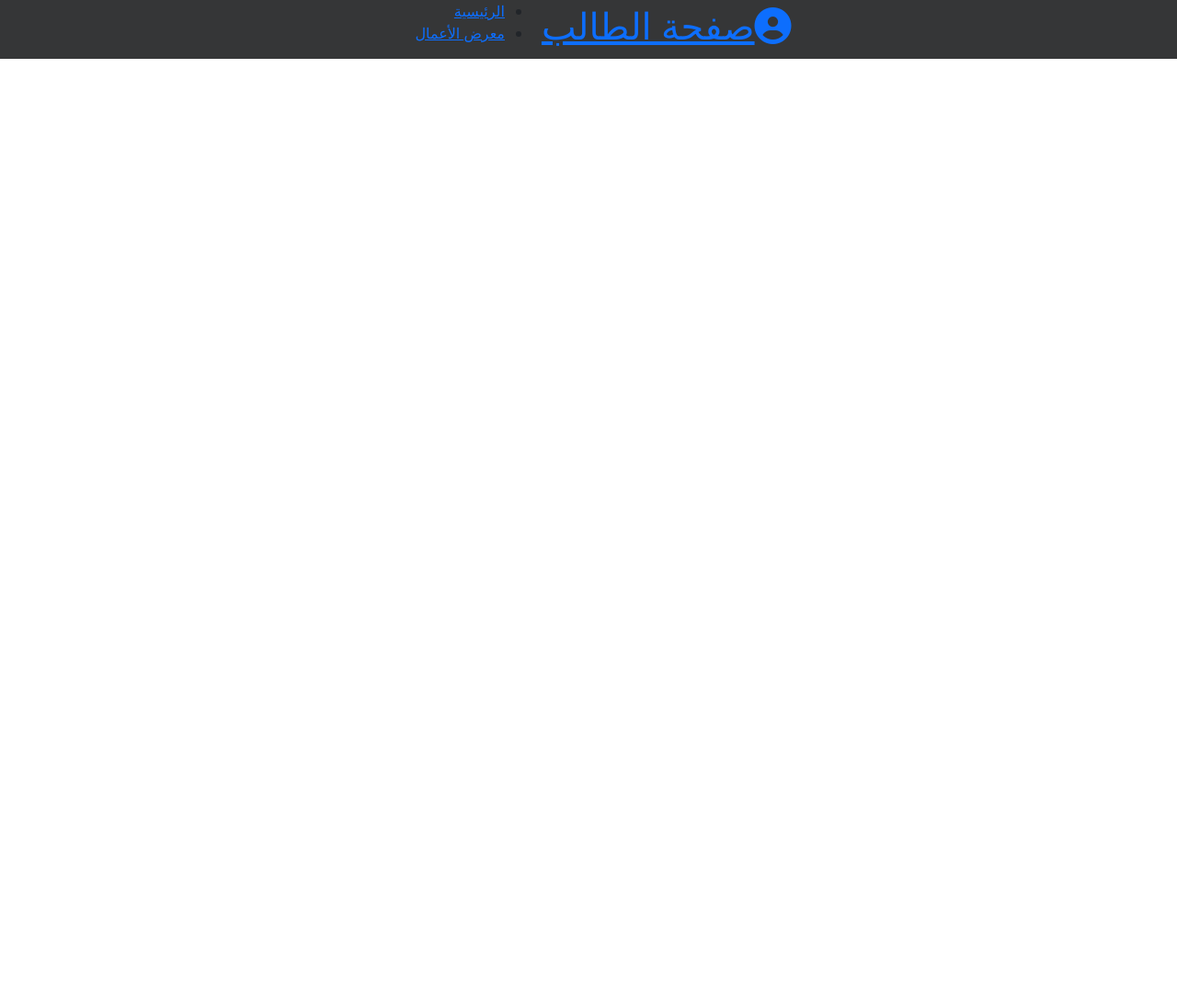
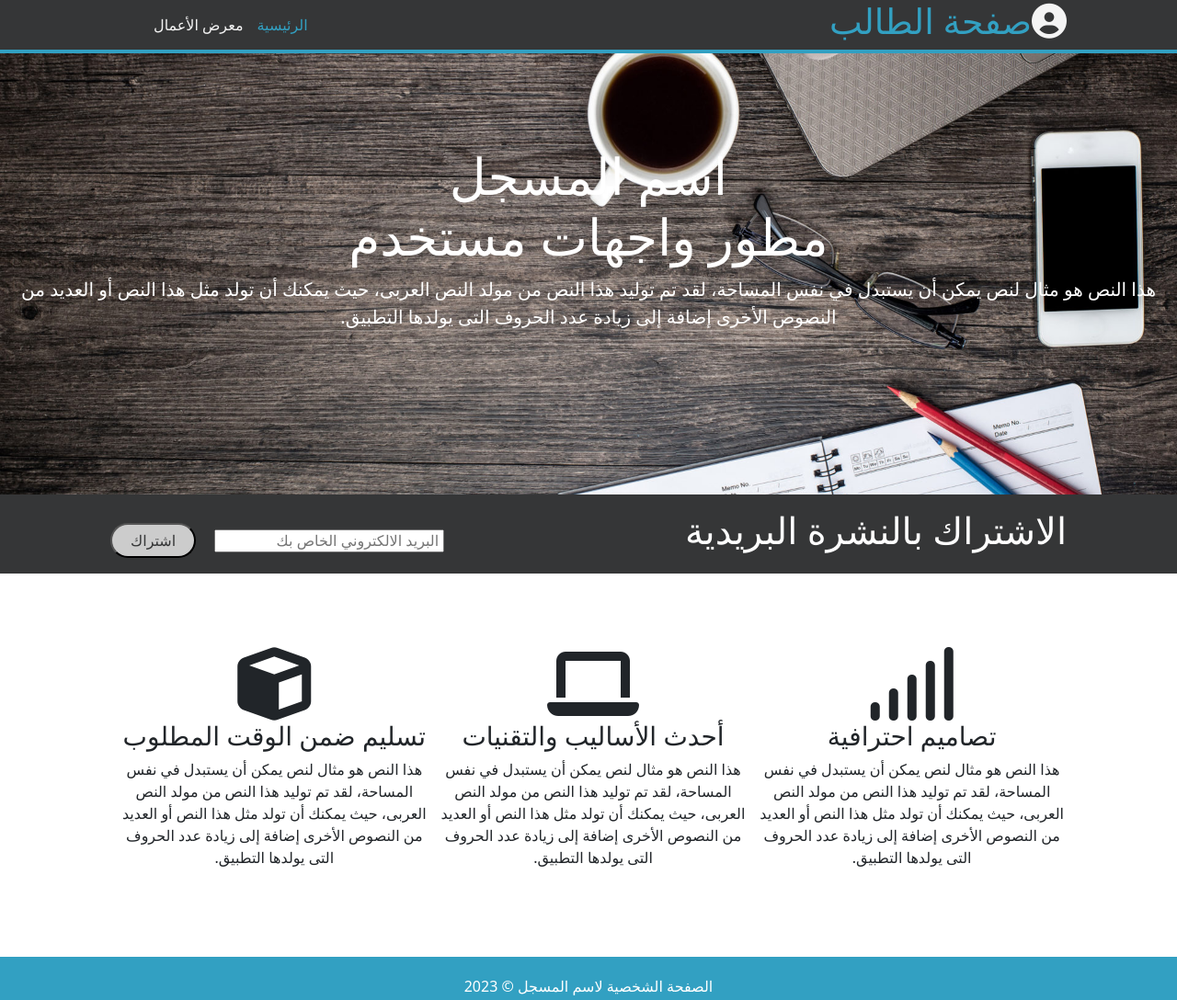
Before and after one commit to mouhamamd-kl/personal-website, a plain HTML site: page index.html in a window 1280 px wide. Shown: the whole page at 92% size. Before the commit the page ends 800 px from the top, so only its background shows below. Drawn offline with nearby package versions, Linux system fonts and the light colour scheme; files whose address does not match are found by name.

Commit message:
project that uses js html css fundementals to learn how the basic of them works

```diff
--- a/css/style.css
+++ b/css/style.css
@@ -1,26 +1,148 @@
+@import url("https:fonts.googleapis.com/css?family=El+Messiri");
 
-@import url("https:fonts.googleapis.com/css?family=El+Messiri");
-body{
-    font-family: 'El Messiri','sans-serif';
+body {
+    font-family: 'El Messiri', 'sans-serif';
     padding: 0;
     margin: 0;
     background-color: #f4f4f4;
     direction: rtl;
 }
-main{
+
+main {
     display: flex;
     flex-wrap: wrap;
 }
-main>section{
+
+main>section {
     width: 100%;
     margin: auto;
     overflow: hidden;
 }
-#header{
+
+#header {
+    flex-flow: row wrap;
     background-color: #353637;
     display: flex;
     justify-content: center;
     align-items: center;
-    border-bottom: 3px #32a0c2;
+    align-content: center;
+    border-bottom: 4px solid #32a0c2;
     padding: 0px 120px;
 }
+
+#branding h1 {
+    font-size: 38px;
+}
+
+nav>ul {
+    margin-top: 0px;
+    list-style-type: none;
+}
+
+#header a {
+    color: #f4f4f4;
+    text-decoration: none;
+}
+
+nav>ul>li {
+    float: right;
+    margin-left: 15px;
+}
+
+li a {
+    text-decoration: none;
+    color: white;
+}
+
+#header .highlight,
+#header .current a {
+    color: #32a0c2;
+}
+
+#showcase {
+    min-height: 480px;
+    background-image: url("C:/Users/KL/Desktop/summer projects/personal website/img/image.jpg");
+    background-repeat: no-repeat;
+    background-size: cover;
+    background-position: center;
+    text-align: center;
+    color: #ffffffff;
+}
+
+#showcase h1 {
+    margin-top: 100px;
+    font-size: 55px;
+    margin-bottom: 10px;
+}
+
+#showcase p {
+    font-size: 20px;
+
+}
+
+#newsletter {
+    padding: 15px 120px;
+    color: white;
+    background: #353637;
+    display: flex;
+    flex-flow: row wrap;
+    justify-content: center;
+    align-content: center;
+    align-items: center;
+}
+
+#newsletter h1 {
+    float: right;
+}
+
+#newsletter form {
+    float: left;
+    margin-top: 15px;
+    display: flex;
+    flex-flow: row wrap;
+    align-content: center;
+    align-items: center;
+    justify-content: center;
+}
+
+#newsletter input[type="email"] {
+    padding: 4px;
+    height: 25px;
+    width: 250px;
+}
+
+.button {
+    margin-right: 20px;
+    border-radius: 25px;
+    height: 38px;
+    background: #cccccc;
+    padding-left: 20px;
+    padding-right: 20px;
+    color: #353637;
+}
+
+#boxes {
+    margin-top: 20px;
+    padding: 60px 120px;
+    display: flex;
+    flex-flow: row wrap;
+    justify-content: center;
+    align-items: center;
+    align-content: center;
+}
+#boxes .box{
+    text-align: center;
+    margin-left: 10px;
+}
+@media (max-width:1020px){
+    #boxes{
+        flex-direction: column;
+    }
+}
+#footer{
+    padding: 20px;
+    margin-top: 20px;
+    color: white;
+    background-color: #32a0c2;
+    text-align: center;
+}
--- a/index.html
+++ b/index.html
@@ -13,10 +13,11 @@
     </head>
 
     <body>
-        <script src="https://cdn.jsdelivr.net/npm/bootstrap@5.2.3/dist/js/bootstrap.bundle.min.js" integrity="sha384-kenU1KFdBIe4zVF0s0G1M5b4hcpxyD9F7jL+jjXkk+Q2h455rYXK/7HAuoJl+0I4" crossorigin="anonymous"></script>
+        <script src="https://code.jquery.com/jquery-3.7.0.js" integrity="sha256-JlqSTELeR4TLqP0OG9dxM7yDPqX1ox/HfgiSLBj8+kM=" crossorigin="anonymous"></script>
+        <script src="./js/script.js"></script>
         <main>
             <section id="header">
-                <div id="branding" class="flex-grow:8">
+                <div id="branding" style="flex-grow:8">
                     <h1><a href="index.html"><i class="fa fa-user-circle"></i><span class="highlight">صفحة الطالب</span></a></h1>
                 </div>
                 <nav>
@@ -27,18 +28,36 @@
                 </nav>
             </section>
             <section id="showcase">
-
+                <h1> اسم المسجل <br>مطور واجهات مستخدم</h1>
+                <p>هذا النص هو مثال لنص يمكن أن يستبدل في نفس المساحة، لقد تم توليد هذا النص من مولد النص العربى، حيث يمكنك أن تولد مثل هذا النص أو العديد من النصوص الأخرى إضافة إلى زيادة عدد الحروف التى يولدها التطبيق.</p>
             </section>
             <section id="newsletter">
-
+                <h1 style="flex-grow: 8;">الاشتراك بالنشرة البريدية</h1>
+                <form action="">
+                    <input type="email" name="" id="" placeholder="البريد الالكتروني الخاص بك">
+                    <button type="submit" class="button" style="flex-grow: 5;">اشتراك</button>
+                </form>
             </section>
             <section id="boxes">
-                <div class="box"></div>
-                <div class="box"></div>
-                <div class="box"></div>
+                <div class="box" style="flex: 30%;">
+                    <i class="fa fa-signal fa-5x"></i>
+                    <h3>تصاميم احترافية</h3>
+                    <p>هذا النص هو مثال لنص يمكن أن يستبدل في نفس المساحة، لقد تم توليد هذا النص من مولد النص العربى، حيث يمكنك أن تولد مثل هذا النص أو العديد من النصوص الأخرى إضافة إلى زيادة عدد الحروف التى يولدها التطبيق.</p>
+                </div>
+                <div class="box" style="flex: 30%;">
+                <i class="fa fa-laptop fa-5x"></i>
+                <h3>أحدث الأساليب والتقنيات</h3>
+                <p>هذا النص هو مثال لنص يمكن أن يستبدل في نفس المساحة، لقد تم توليد هذا النص من مولد النص العربى، حيث يمكنك أن تولد مثل هذا النص أو العديد من النصوص الأخرى إضافة إلى زيادة عدد الحروف التى يولدها التطبيق.</p>
+                </div>
+                <div class="box" style="flex: 30%;">
+                <i class="fa fa-cube fa-5x"></i>
+                <h3>تسليم ضمن الوقت المطلوب</h3>
+                <p>هذا النص هو مثال لنص يمكن أن يستبدل في نفس المساحة، لقد تم توليد هذا النص من مولد النص العربى، حيث يمكنك أن تولد مثل هذا النص أو العديد من النصوص الأخرى إضافة إلى زيادة عدد الحروف التى يولدها التطبيق.</p>
+
+                </div>
             </section>
             <section id="footer">
-
+                <p>الصفحة الشخصية لاسم المسجل &copy; <span id="currentYear"></span></p>
             </section>
         </main>
     </body>
--- a/js/script.js
+++ b/js/script.js
@@ -0,0 +1,4 @@
+$(function(){
+    var curentDate=new Date();
+    $('#currentYear').text(curentDate.getFullYear())
+});
```
Also changed, not shown: css/slider.css (added, +53 -0 lines), gallery.html (added, +65 -0 lines), js/slider.js (added, +13 -0 lines), img/1.png (renamed from img/1 (1).png), img/2.png (renamed from img/2 (1).png), img/3.png (renamed from img/3 (1).png), img/4.png (renamed from img/4 (1).png).
